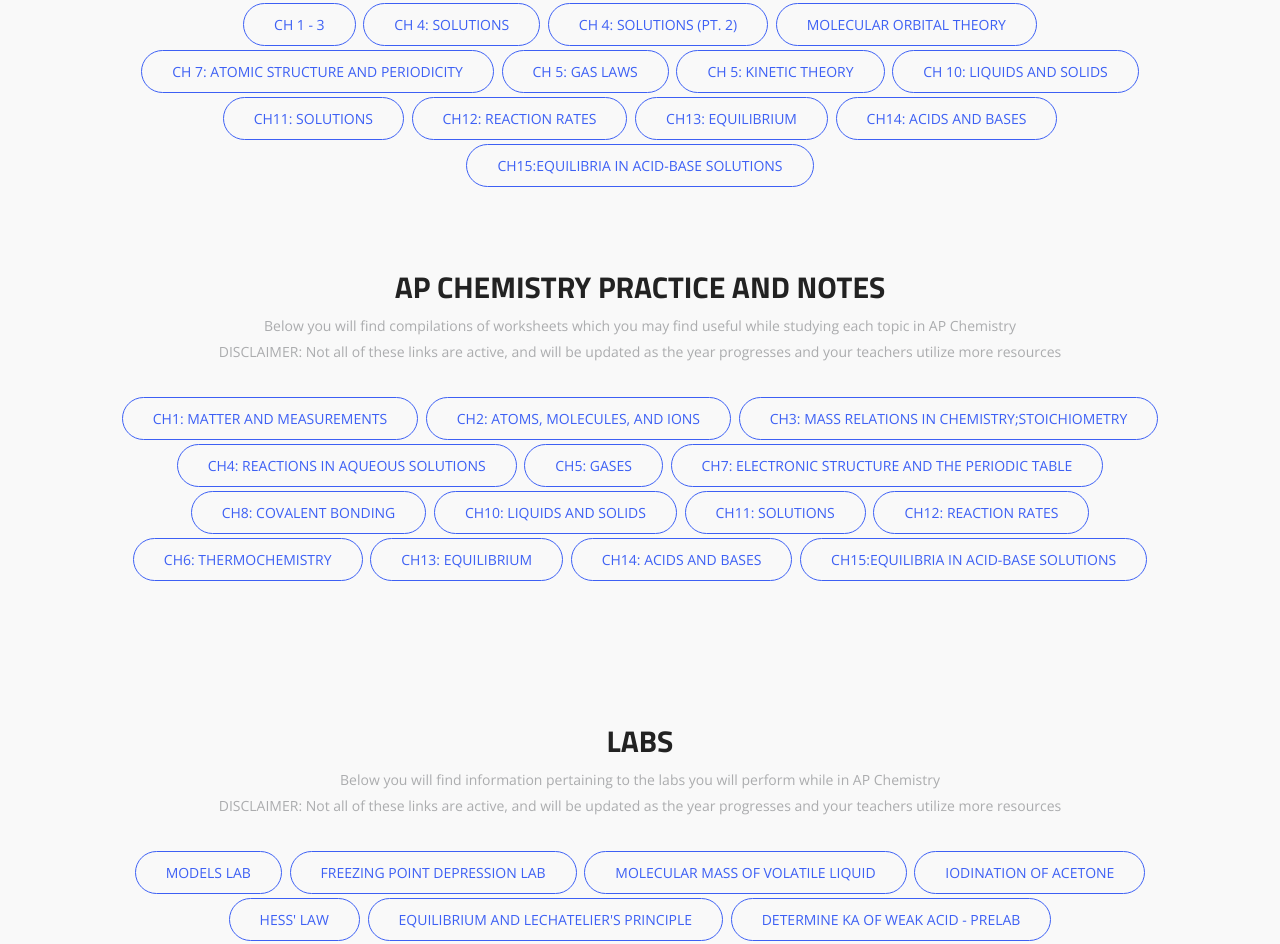
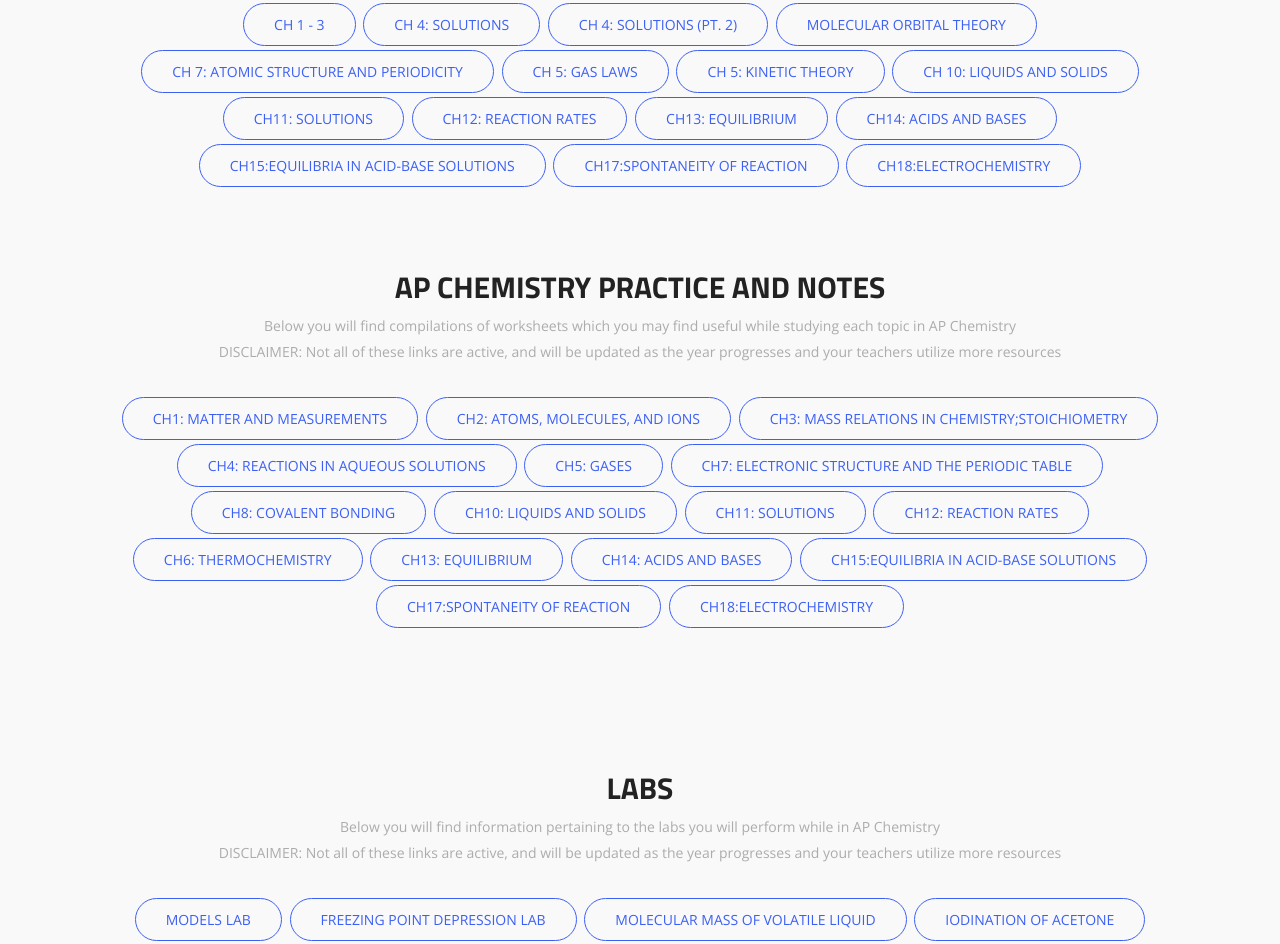
Before and after one commit to jeffreypaulraj/sbhschemistry, a plain HTML site: page index.html in a window 1280 px wide. Shown: the part 4817-5761 px from the top of the page. Drawn offline with nearby package versions, Linux system fonts and the light colour scheme; no server answers; files whose address does not match are found by name.

Commit message:
added 17+18

```diff
--- a/index.html
+++ b/index.html
@@ -644,16 +644,13 @@
               <a class="filter active btn btn-common btn-effect" href = "https://drive.google.com/file/d/1GtXDcJ6eB4RlZuQoD4emnCbW11EyFzbe/view?usp=sharing">
                 Ch15:Equilibria in Acid-Base Solutions
               </a>
+              <a class="filter active btn btn-common btn-effect" href = "https://drive.google.com/file/d/1ltajv1VNij1E3z8TSyN3JySQxTJWYitI/view?usp=sharing">
+                Ch17:Spontaneity of Reaction
+              </a>
+              <a class="filter active btn btn-common btn-effect" href = "https://drive.google.com/file/d/1pUZDhIEuV4SyMCoqQ2XCt6genr-71zwJ/view?usp=sharing">
+                Ch18:Electrochemistry
+              </a>
               <!--
-              <a class="filter active btn btn-common btn-effect" href = "#">
-                Chapter 16
-              </a>
-              <a class="filter active btn btn-common btn-effect" href = "#">
-                Chapter 17
-              </a>
-              <a class="filter active btn btn-common btn-effect" href = "#">
-                Chapter 18
-              </a>
               <a class="filter active btn btn-common btn-effect" href = "#">
                 Chapter 21
               </a> -->
@@ -716,16 +713,13 @@
                   <a class="filter active btn btn-common btn-effect" href = "https://docs.google.com/document/d/1NhWgrxhZZ1A4eUtsEnhZfZ8DHd_h70krBeplNGA13mE/edit?usp=sharing">
                     Ch15:Equilibria in Acid-Base Solutions
                   </a>
+                  <a class="filter active btn btn-common btn-effect" href = "https://docs.google.com/document/d/1MEdnUG4xM2zVkvTkToV2qhMbxWX3OFm8mhgPWQFxGH0/edit?usp=sharing">
+                    Ch17:Spontaneity of Reaction
+                  </a>
+                  <a class="filter active btn btn-common btn-effect" href = "https://docs.google.com/document/d/17jVuy3-N0PFSZ4c9WgKWV2Paiy4RHAcTlqmxwBVZ2d8/edit?usp=sharing">
+                    Ch18:Electrochemistry
+                  </a>
                   <!--
-                  <a class="filter active btn btn-common btn-effect" href = "#">
-                    Chapter 16
-                  </a>
-                  <a class="filter active btn btn-common btn-effect" href = "#">
-                    Chapter 17
-                  </a>
-                  <a class="filter active btn btn-common btn-effect" href = "#">
-                    Chapter 18
-                  </a>
                   <a class="filter active btn btn-common btn-effect" href = "#">
                     Chapter 21
                   </a> -->
```
